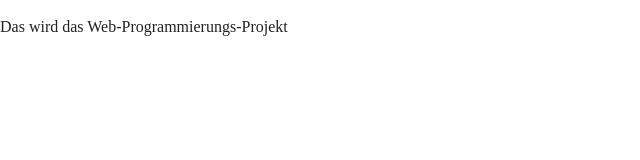
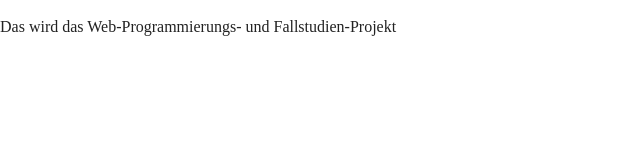
Before and after one commit to alexsgi/WebProgrammierung, a website: page pages/index.html in a window 1280 px wide. Shown: the whole page, without its empty margins (0-640 px from the left). Drawn offline with Linux system fonts and the light colour scheme.

Commit message:
Update index.html

```diff
--- a/pages/index.html
+++ b/pages/index.html
@@ -25,7 +25,7 @@
 <body>
 
   <!-- Add your site or application content here -->
-  <p>Das wird das Web-Programmierungs-Projekt</p>
+  <p>Das wird das Web-Programmierungs- und Fallstudien-Projekt</p>
   <script src="../js/vendor/modernizr-3.11.2.min.js"></script>
   <script src="../js/plugins.js"></script>
   <script src="../js/main.js"></script>
```
